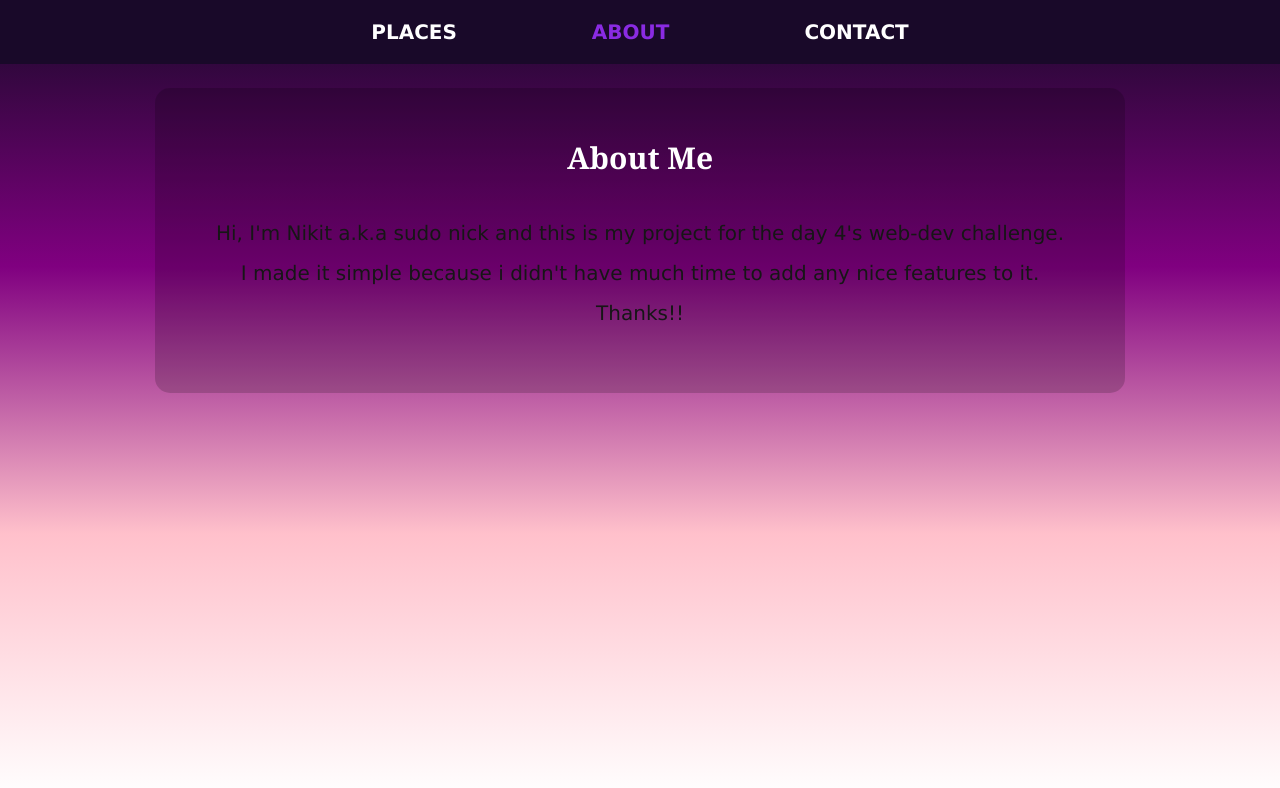
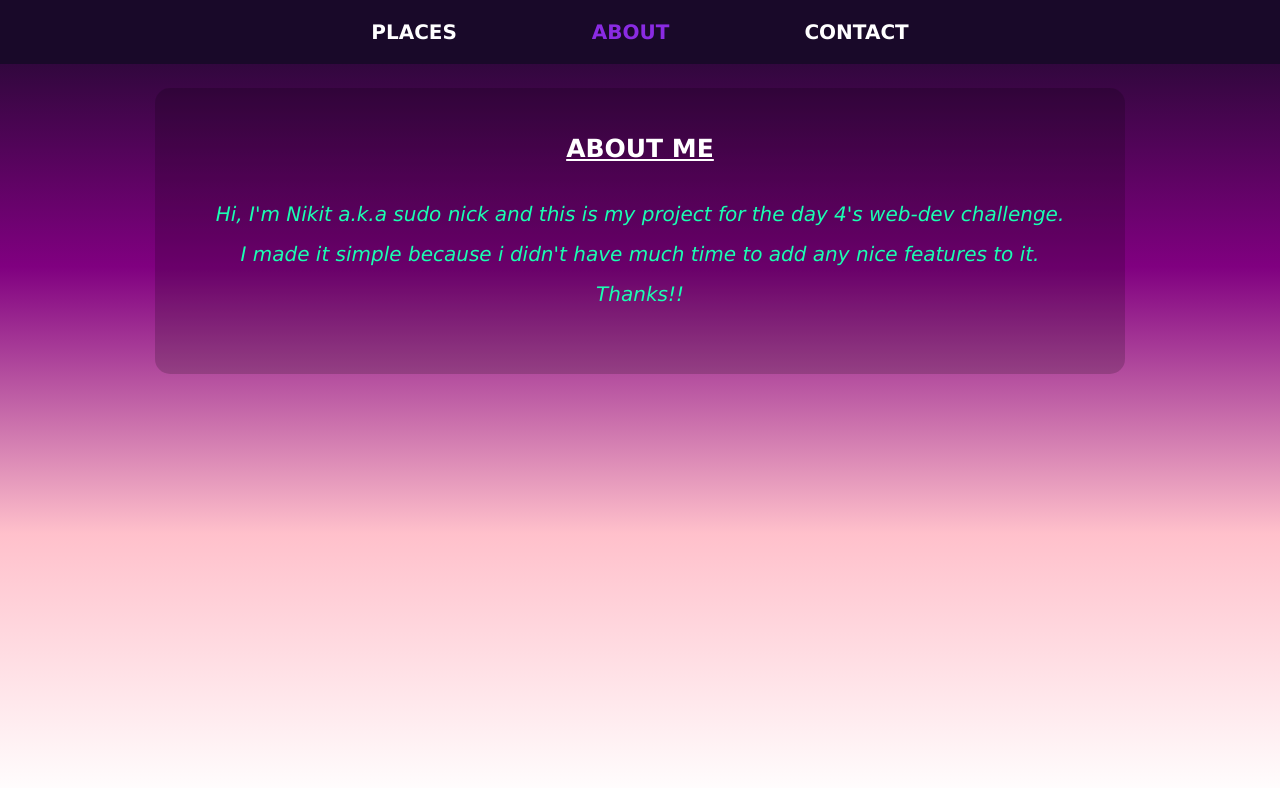
Before and after one commit to sudo-nick16/web-dev-gwl, a plain HTML site: page main/about.html in a window 1280 px wide. Drawn offline with Linux system fonts and the light colour scheme.

Commit message:
changed styling a bit

```diff
--- a/main/about.html
+++ b/main/about.html
@@ -39,6 +39,7 @@
             background: linear-gradient(to bottom, rgb(25, 9, 41), purple, pink,white) fixed;
             font-size: 20px;
             font-family: Verdana;
+
         }
         #btn{
             margin-top: 50px;
@@ -52,8 +53,13 @@
             padding-right: 10px;
         }
         h2{
-            font-family: Cambria, Cochin, Georgia, Times, 'Times New Roman', serif;
-            color: white;
+            font-family: Verdana, Geneva, Tahoma, sans-serif;
+            font-size: 25px;
+            color: rgb(255, 255, 255);
+            font-style: static;
+            margin-bottom: 0;
+            text-decoration: underline;
+            text-transform: uppercase;
         }
         nav{
             margin:0;
@@ -76,7 +82,9 @@
         }
         p{
             font-size: 20px;
-            color: rgb(22, 22, 22);
+            color: rgb(25, 255, 178);
+            font-style: italic;
+
             /* text-shadow:1px 1px 1px cyan; */
         }
         a{  text-decoration: none;
```
Also changed, not shown: main/index.html (+3 -2 lines).
